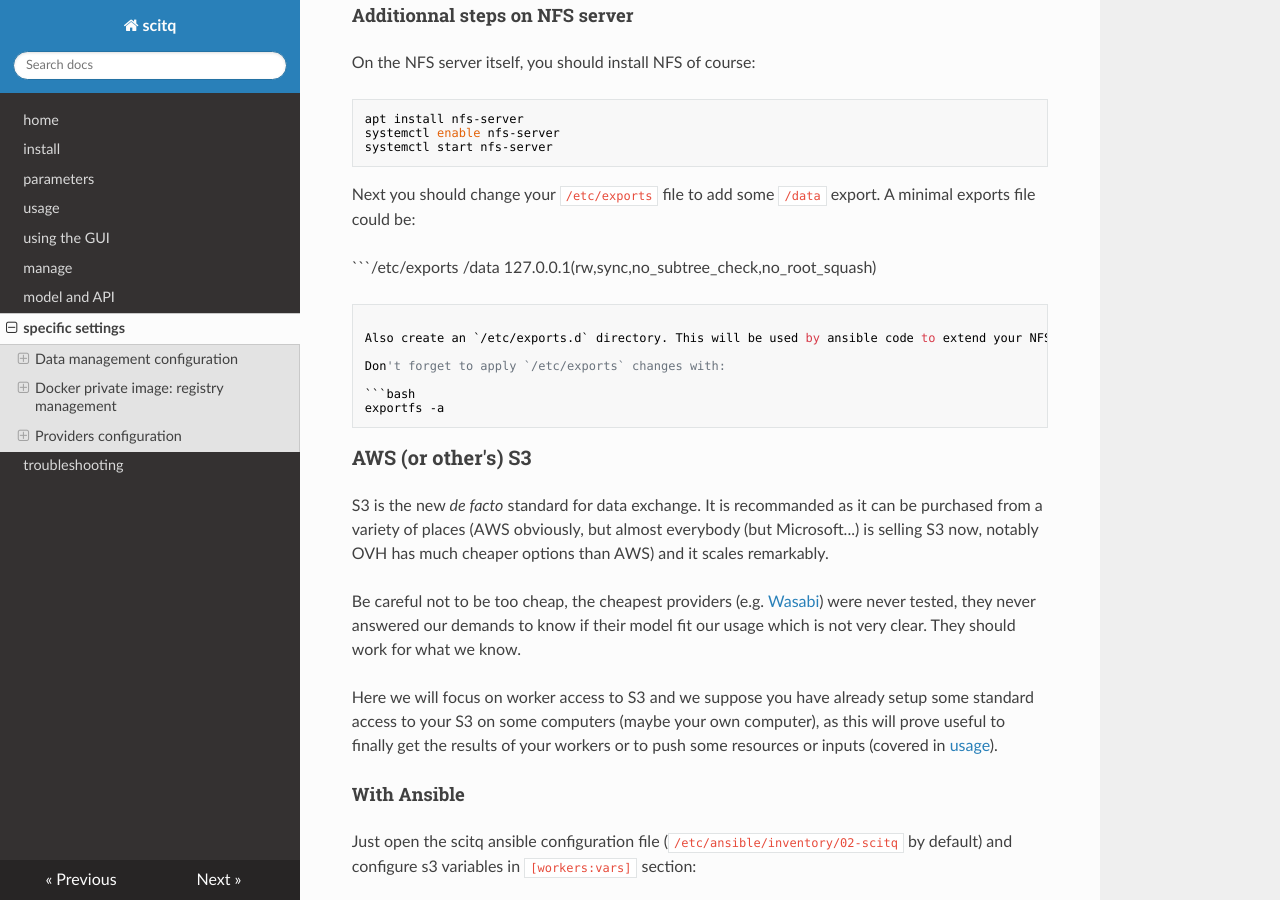
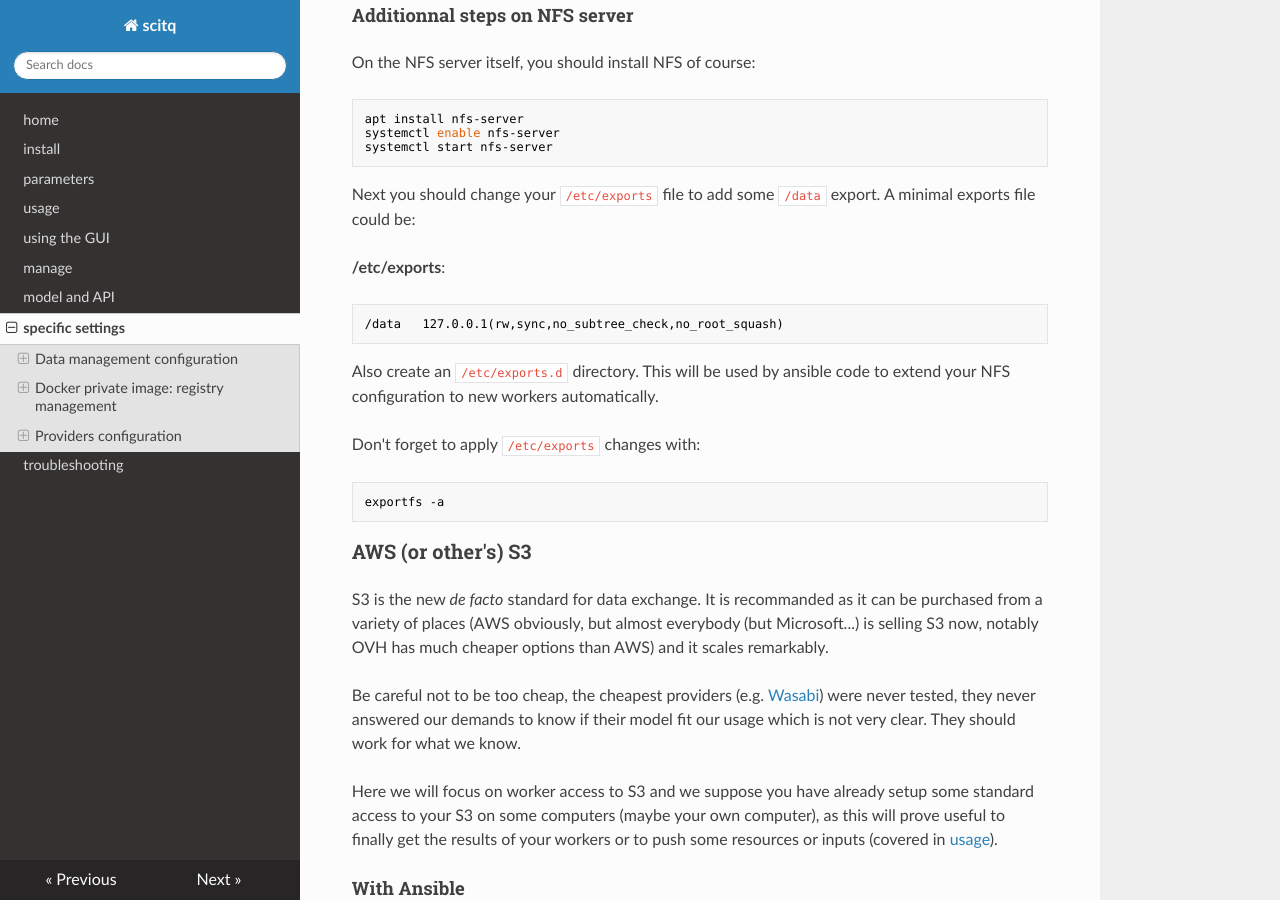
Before and after one commit to gmtsciencedev/scitq, an MkDocs documentation site: the page built from docs/specific.md, in a window 1280 px wide and 900 px high, scrolled down 1268 px. Built offline with MkDocs 1.6.1, drawn with Linux system fonts in a browser that asks for light colours; nearby versions of some CDN libraries.

Commit message:
misc doc typo

````diff
--- a/docs/specific.md
+++ b/docs/specific.md
@@ -49,7 +49,8 @@ systemctl start nfs-server
 Next you should change your `/etc/exports` file to add some `/data` export.
 A minimal exports file could be:
 
-```/etc/exports
+**/etc/exports**:
+```fs
 /data   127.0.0.1(rw,sync,no_subtree_check,no_root_squash)
 ```
 
````
